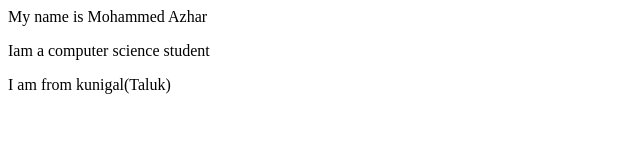
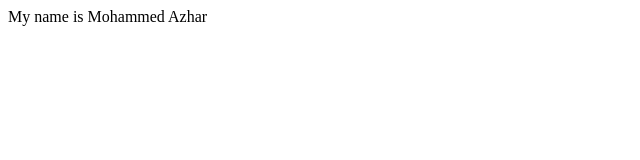
Before and after one commit to Azhar2812/Example_Demo, a plain HTML site: page index.html in a window 1280 px wide. Shown: the whole page, without its empty margins (0-640 px from the left). Drawn offline with Linux system fonts and the light colour scheme.

Commit message:
generating the pull request

```diff
--- a/index.html
+++ b/index.html
@@ -1,3 +1 @@
 <p>My name is Mohammed Azhar </p>
-<p>Iam a  computer science student </p>
-<p>I am from kunigal(Taluk) </p>
```
